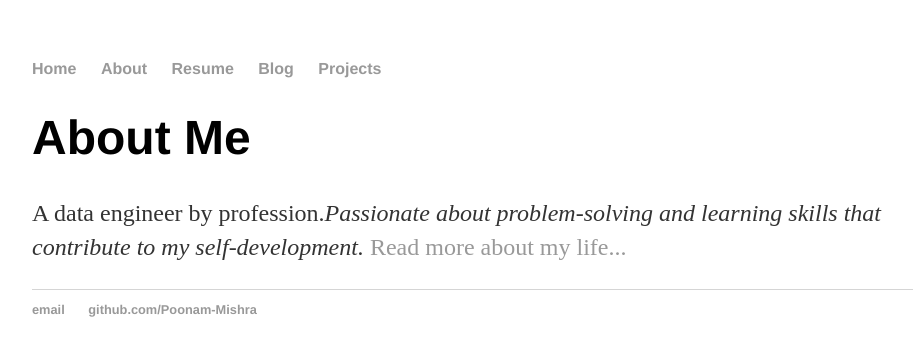
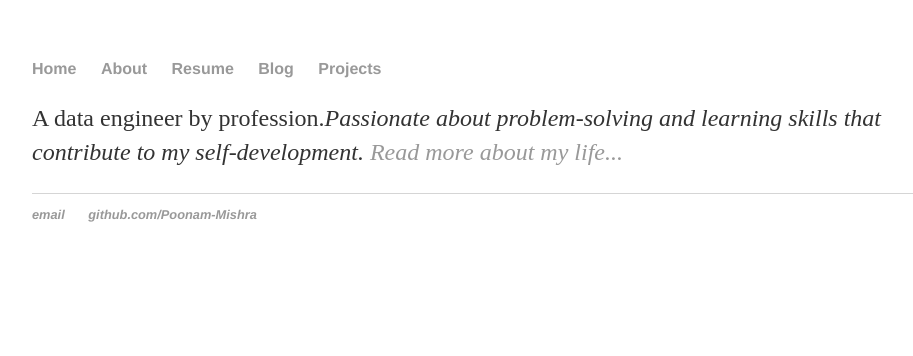
Before and after one commit to Poonam-Mishra/Poonam-Mishra.github.io, a Jekyll site: the page built from index.html, in a window 1280 px wide. Shown: the top 356 px of the page, without its empty margins (160-1073 px from the left). Built offline with Jekyll 4.4.1, drawn with Linux system fonts in a browser that asks for light colours.

Commit message:
Update index.html
Updated with link to defaults

```diff
--- a/index.html
+++ b/index.html
@@ -1,31 +1,7 @@
-<!DOCTYPE html>
-<html>
-	<head>
-		<title>Poonam Mishra</title>
-		<!-- link to main stylesheet -->
-		<link rel="stylesheet" type="text/css" href="/css/main.css">
-	</head>
-	<body>
-		<nav>
-    		<ul>
-        		<li><a href="/">Home</a></li>
-	        	<li><a href="/about">About</a></li>
-        		<li><a href="/resume">Resume</a></li>
-        		<li><a href="/blog">Blog</a></li>
-            		<li><a href="/projects">Projects</a></li>
-    		</ul>
-		</nav>
-		<div class="container">
-    		<div class="blurb">
-        		<h1>About Me</h1>
-				<p>A data engineer by profession.<em>Passionate about problem-solving and learning skills that contribute to my self-development.</em> <a href="/about">Read more about my life...</a></p>
-    		</div><!-- /.blurb -->
-		</div><!-- /.container -->
-		<footer>
-    		<ul>
-        		<li><a href="mailto:poonamm.mmishra@gmail.com">email</a></li>
-        		<li><a href="https://github.com/Poonam-Mishra">github.com/Poonam-Mishra</a></li>
-			</ul>
-		</footer>
-	</body>
-</html>
+---
+layout: default
+title: Poonam Mishra, Data Engineer
+---
+<div class="blurb">
+	<p>A data engineer by profession.<em>Passionate about problem-solving and learning skills that contribute to my self-development. <a href="/about">Read more about my life...</a></p>
+</div><!-- /.blurb -->
```
